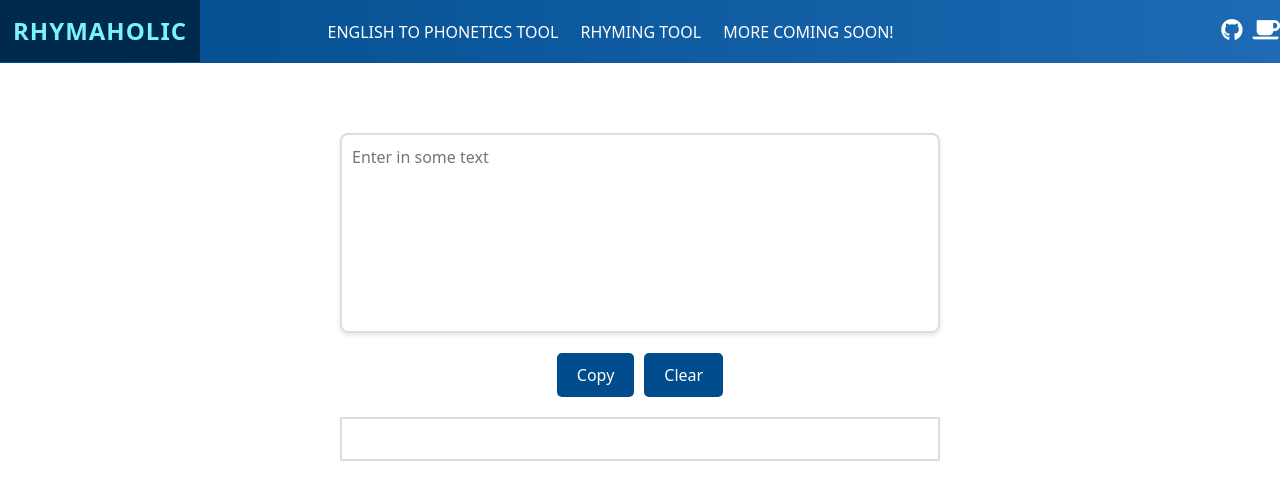
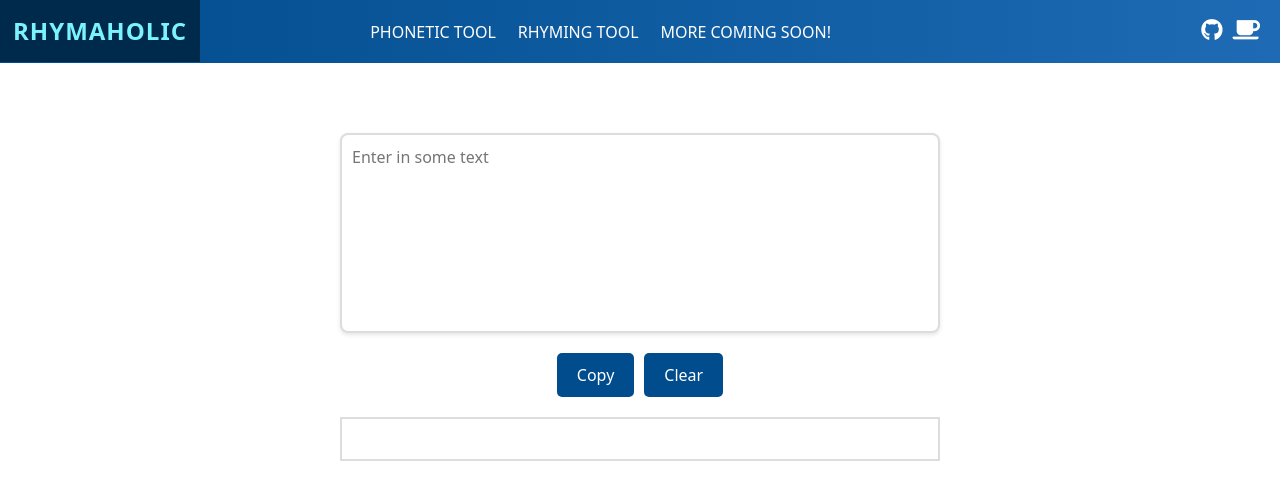
Before and after one commit to Dima49131/Rhymaholic, a React (Vite) app in the folder Rhymaholic/: page /PhoneticTool in a window 1280 px wide. Shown: the top 500 px of the page. Built offline with nearby package versions, Linux system fonts and the light colour scheme.

Commit message:
more UX Better

```diff
--- a/Rhymaholic/src/App.css
+++ b/Rhymaholic/src/App.css
@@ -84,7 +84,7 @@
 
 
 
-/* Desktop view */
+/* Desktop mid view */
 @media (min-width: 769px) {
   .hamburger {
     display: none; /* Hide hamburger menu */
@@ -95,10 +95,14 @@
 }
 
 
-
+@media (min-width: 927px) {
+  .navbar-icons {
+    padding-right: 20px;
+  }
+}
 
 /* Responsive view for smaller screens */
-@media (max-width: 1050px) {
+@media (max-width: 927px) {
   nav {
       z-index: 1;
   }
@@ -155,7 +159,7 @@
   .navbar-icons {
     position: absolute; /* Prevents re-alignment when navbar expands */
     top: 20px; /* Adjust to maintain consistent placement */
-    left: 65%; /* Adjust to maintain consistent placement */
+    right: 50px; /* Adjust to maintain consistent placement */
     display: flex;
     justify-content: center;
     align-items: center;
--- a/Rhymaholic/src/Navbar.jsx
+++ b/Rhymaholic/src/Navbar.jsx
@@ -28,7 +28,7 @@
         <Link to="/"><button className="navbarbrand">Rhymaholic</button></Link>
 
         <ul className="nav-links">
-            <li><Link to="/phonetictool">English to Phonetics Tool</Link></li>
+            <li><Link to="/phonetictool">Phonetic Tool</Link></li>
             <li><Link to="/rhymingtool">Rhyming Tool</Link></li>
             <li><a href="#">More coming soon!</a></li>
         </ul>
```
